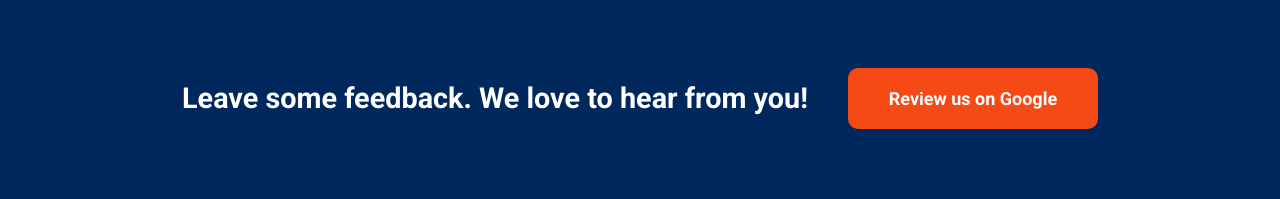
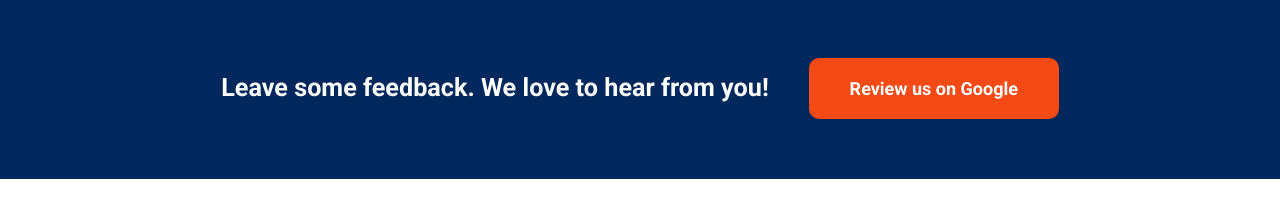
Before and after one commit to therealgibby/restaurant-demo1, a plain HTML site: page index.html in a window 1280 px wide. Shown: the part 3031-3230 px from the top of the page. Drawn offline with Linux system fonts and the light colour scheme.

Commit message:
Update styles.css

```diff
--- a/styles.css
+++ b/styles.css
@@ -349,7 +349,6 @@ img {
 
 .contact-parent {
 	background-color: var(--colorsecondary);
-	padding: 50px 0;
 }
 
 .contact-section {
@@ -360,14 +359,14 @@ img {
 	gap: 40px;
 	align-items: center;
 	justify-content: center;
-	padding: 20px;
+	padding: 60px 20px;
 }
 
 .contact-section > p {
 	text-align: center;
 	margin-top: 0;
 	margin-bottom: 0;
-	font-size: 1.6rem;
+	font-size: 1.4rem;
 	font-weight: bold;
 }
 
```
